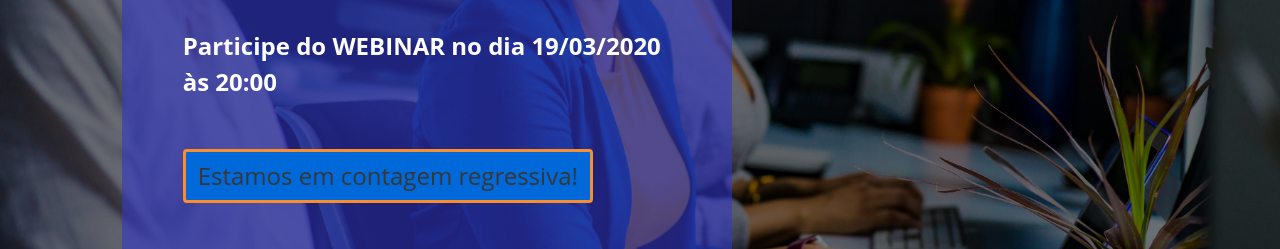
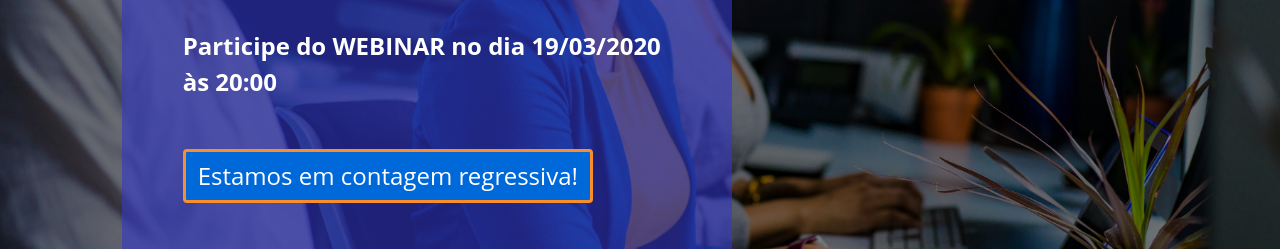
Before and after one commit to IsadoraScusselFarias/ShowMeTheMoney, a plain HTML site: page thankyou.html in a window 1280 px wide. In both pictures the pointer is over the button "Estamos em contagem regressiva!". Shown: the part 345-594 px from the top of the page. Drawn offline with nearby package versions, Linux system fonts and the light colour scheme.

Commit message:
Update estilo.css

```diff
--- a/estilo.css
+++ b/estilo.css
@@ -661,3 +661,8 @@ color: #212529;
     border: 3px solid #FA8E2D;
     border-color: #FA8E2D
 }
+
+.btn-primary:hover{
+    color: #fff;
+    background-color: #FA8E2D9;
+    border-color: #FA8E2D}
```
